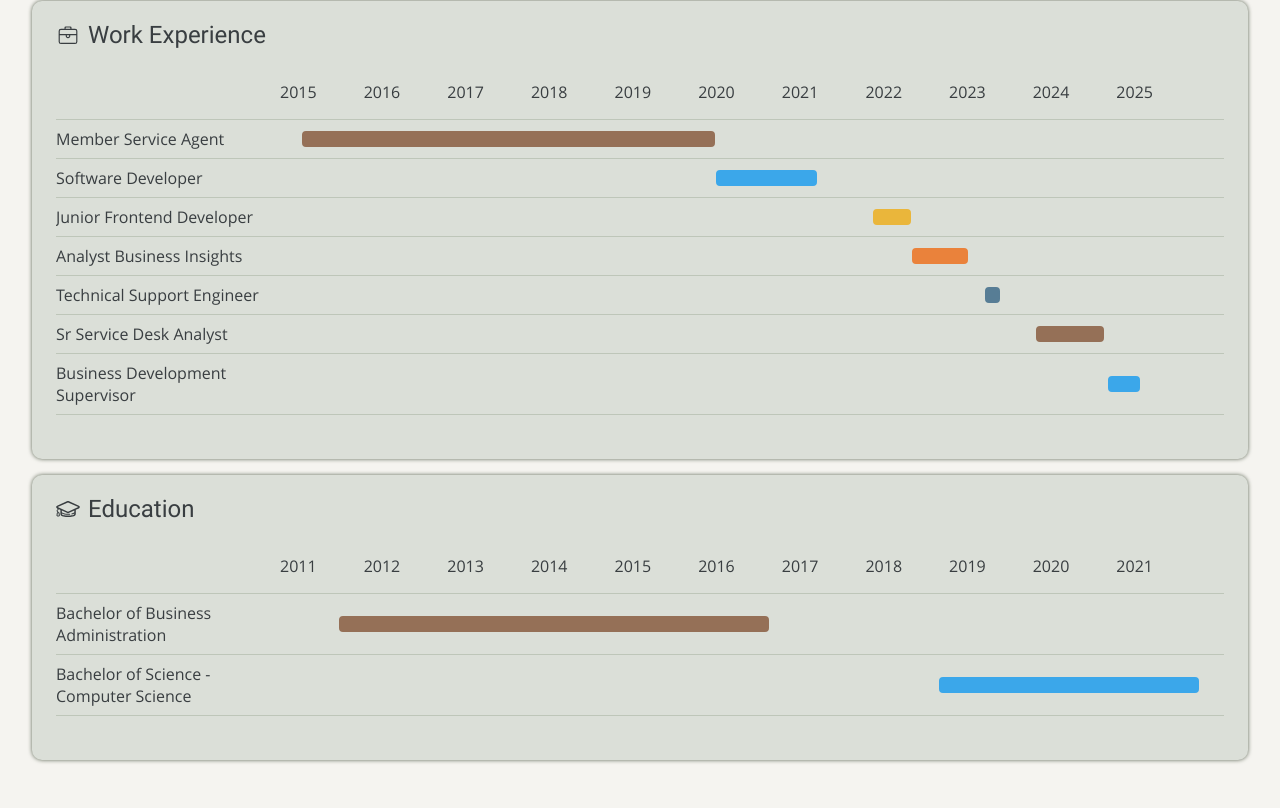
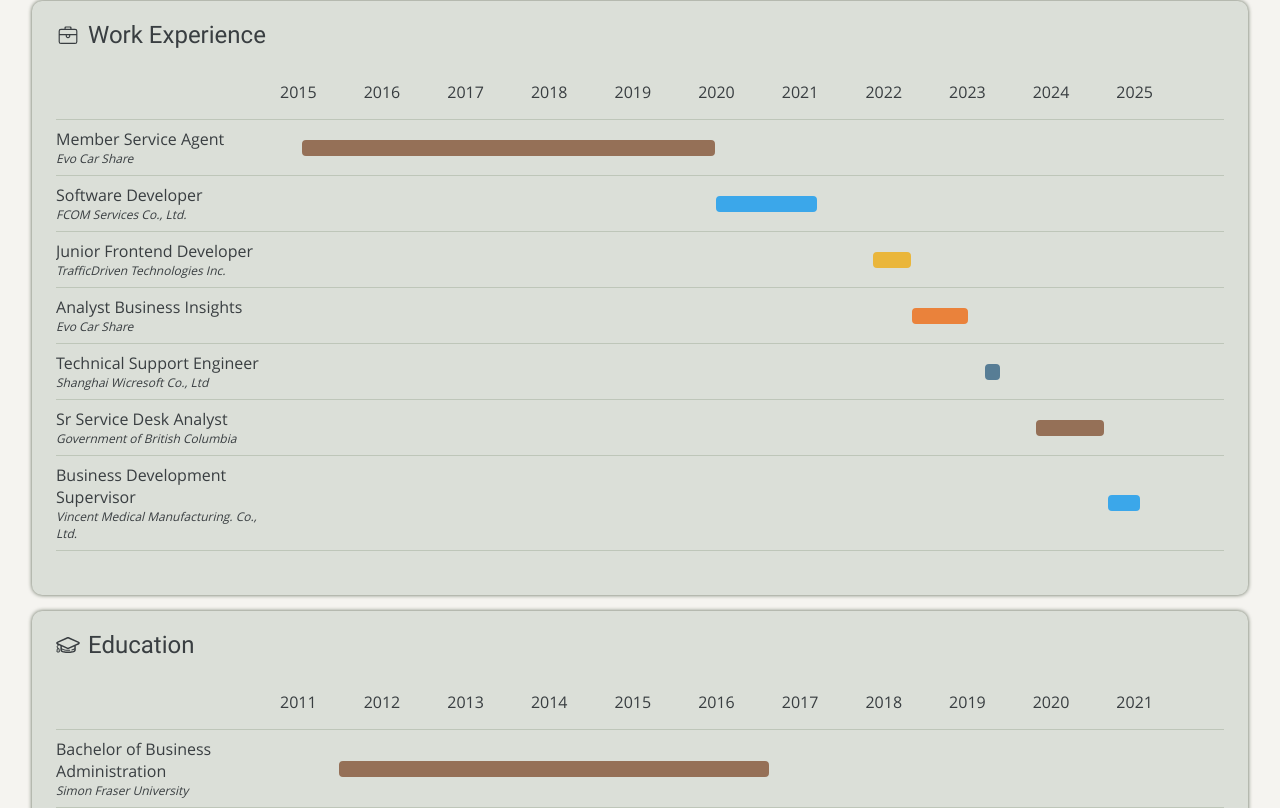
Before and after one commit to jacobbli/jacobbli.github.io, a Vue app: page / in a window 1280 px wide. Shown: the part 672-1480 px from the top of the page. Built offline with nearby package versions, Linux system fonts and the light colour scheme.

Commit message:
Add tooltip

```diff
--- a/src/components/EducationHistory.vue
+++ b/src/components/EducationHistory.vue
@@ -4,15 +4,15 @@ const educationHistory = [
   {
     "startDate": "2018-09-4",
     "endDate": "2021-09-13",
-    "title": "Bachelor of Science - Computer Science",
-    "organization": "Simon Fraser University",
+    "degree": "Bachelor of Science - Computer Science",
+    "school": "Simon Fraser University",
     "location": "Canada",
   },
   {
     "startDate": "2011-09-06",
     "endDate": "2016-09-12",
-    "title": "Bachelor of Business Administration",
-    "organization": "Simon Fraser University",
+    "degree": "Bachelor of Business Administration",
+    "school": "Simon Fraser University",
     "location": "Canada",
   }
 ]
--- a/src/components/GanttChart.vue
+++ b/src/components/GanttChart.vue
@@ -6,7 +6,7 @@ const props = defineProps({
   events: {
     type: Array,
     required: true
-  }
+  },
 })
 
 const colorPalette = [
@@ -78,8 +78,11 @@ function getBarStart(rowStartDate) {
       <div class="ganttChart__chart">
         <div class="ganttChart__row" v-for="(event, index) in events" :key="event.startDate"
           :style="{ gridTemplateColumns: `224px 1fr` }">
-          <div class="ganttChart__rowLabel">{{ event.title }}</div>
-          <gantt-chart-bar :background-color="colorPalette[index % colorPalette.length].backgroundColor"
+          <div class="ganttChart__rowLabel">
+            <div>{{ event.title || event.degree }}</div>
+            <div class="ganttChart__organizationLabel">{{ event.organization || event.school }}</div>
+          </div>
+          <gantt-chart-bar :event="event" :background-color="colorPalette[index % colorPalette.length].backgroundColor"
             :hover-color="colorPalette[index % colorPalette.length].hoverColor"
             :left-indent="getBarStart(event.startDate)" :width="getBarLength(event.startDate, event.endDate)" />
         </div>
@@ -127,6 +130,11 @@ function getBarStart(rowStartDate) {
 
   .ganttChart__rowLabel {
     padding-right: 20px;
+
+    .ganttChart__organizationLabel {
+      font-style: italic;
+      font-size: 12px;
+    }
   }
 }
 </style>
--- a/src/components/GanttChartBar.vue
+++ b/src/components/GanttChartBar.vue
@@ -1,5 +1,6 @@
 <script setup>
-import { defineProps } from 'vue'
+import { defineProps, ref } from 'vue'
+import BaseToolTip from './base/BaseToolTip.vue'
 
 defineProps({
   backgroundColor: {
@@ -17,13 +18,39 @@ defineProps({
   width: {
     type: Number,
     required: true
+  },
+  event: {
+    type: Object,
+    required: true
   }
 })
 
+const isToolTipVisible = ref(false)
+const toolTipContent = ref(null)
+
+function showToolTip(content) {
+  toolTipContent.value = content
+  isToolTipVisible.value = true
+}
+
+function hideToolTip() {
+  isToolTipVisible.value = false
+}
+
+function getLongDateString(dateString) {
+  const date = new Date(dateString)
+  const months = ["January", "February", "March", "April", "May", "June", "July", "August", "September", "October", "November", "December"];
+
+  const formattedDateString = `${months[date.getMonth()]} ${date.getDate()}, ${date.getFullYear()}`
+  return isNaN(date) ? dateString : formattedDateString
+}
 </script>
 
 <template>
-  <div class="ganttChartBar">
+  <div class="ganttChartBar" @mouseenter="showToolTip" @mouseleave="hideToolTip">
+    <base-tool-tip v-if="isToolTipVisible" class="tooltip">
+          {{ getLongDateString(event.startDate) }} - {{ getLongDateString(event.endDate) }}
+      </base-tool-tip>
   </div>
 </template>
 
@@ -49,4 +76,25 @@ defineProps({
     border-style: solid;
   }
 }
+
+.tooltip {
+  position: absolute;
+  width: max-content;
+  bottom: 100%;
+  right: 0;
+
+  padding: 8px;
+
+  font-size: 14px;
+
+  border: 2px solid rgb(99, 99, 99);
+  border-radius: 10px;
+  background-color: rgba(0, 0, 0, 0.7);
+  color: rgb(238, 238, 238);
+  z-index: 99;
+
+  h3{
+    color: rgb(238, 238, 238);
+  }
+}
 </style>
--- a/src/components/WorkHistory.vue
+++ b/src/components/WorkHistory.vue
@@ -59,5 +59,3 @@ const employmentHistory = [
     <gantt-chart :events="employmentHistory.reverse()" />
   </div>
 </template>
-
-<style lang="scss" scoped></style>
--- a/src/components/base/BaseCard.vue
+++ b/src/components/base/BaseCard.vue
@@ -1,3 +1,14 @@
+<script setup>
+import { defineProps } from "vue";
+
+defineProps({
+  title: {
+    type: String,
+    default: ""
+  }
+});
+</script>
+
 <template>
   <div class="baseCard__container">
     <div class="baseCard__header">
@@ -10,16 +21,6 @@
   </div>
 </template>
 
-<script setup>
-import { defineProps } from "vue";
-
-defineProps({
-  title: {
-    type: String,
-    default: ""
-  },
-});
-</script>
 
 <style lang="scss" scoped>
 .baseCard__container {
--- a/src/components/base/BaseToolTip.vue
+++ b/src/components/base/BaseToolTip.vue
@@ -1,12 +1,5 @@
 <template>
     <div class="baseToolTip">
-        this is a tooltip
+        <slot></slot>
     </div>
 </template>
-
-<style lang="scss" scoped>
-.baseToolTip {
-  position: absolute;
-  left: 0;
-}
-</style>
--- a/src/components/icons/CircleFilledIcon.vue
+++ b/src/components/icons/CircleFilledIcon.vue
@@ -1,5 +1,5 @@
 <template>
-  <svg xmlns="http://www.w3.org/2000/svg" height="12px" viewBox="0 0 24 24" width="12px" fill="currentColor">
+  <svg xmlns="http://www.w3.org/2000/svg" height="16px" viewBox="0 0 24 24" width="16px" fill="currentColor">
     <path d="M24 24H0V0h24v24z" fill="none" />
     <circle cx="12" cy="12" r="8" />
   </svg>
--- a/src/components/icons/CircleOutlinedIcon.vue
+++ b/src/components/icons/CircleOutlinedIcon.vue
@@ -1,5 +1,5 @@
 <template>
-  <svg xmlns="http://www.w3.org/2000/svg" height="12px" viewBox="0 0 24 24" width="12px" fill="currentColor">
+  <svg xmlns="http://www.w3.org/2000/svg" height="16px" viewBox="0 0 24 24" width="16px" fill="currentColor">
     <path d="M0 0h24v24H0V0z" fill="none" />
     <path
       d="M12 6c3.31 0 6 2.69 6 6s-2.69 6-6 6-6-2.69-6-6 2.69-6 6-6m0-2c-4.42 0-8 3.58-8 8s3.58 8 8 8 8-3.58 8-8-3.58-8-8-8z" />
```
Also changed, not shown: src/components/TheGrid.vue (+5 -2 lines).
